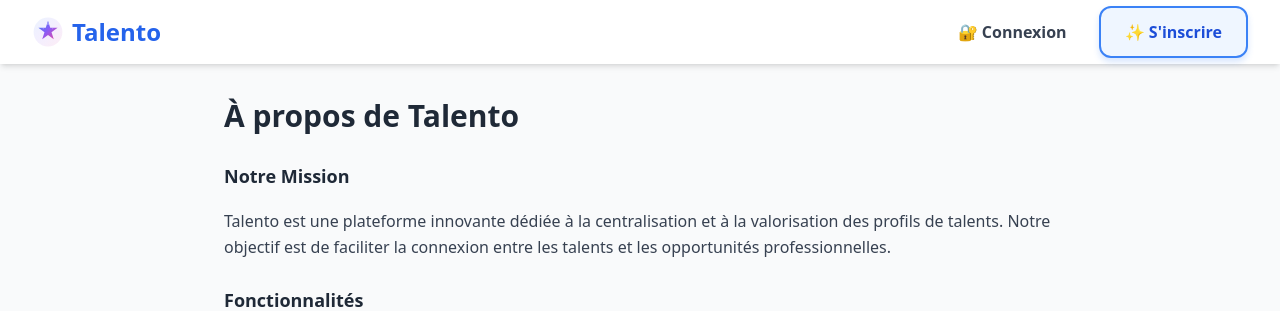
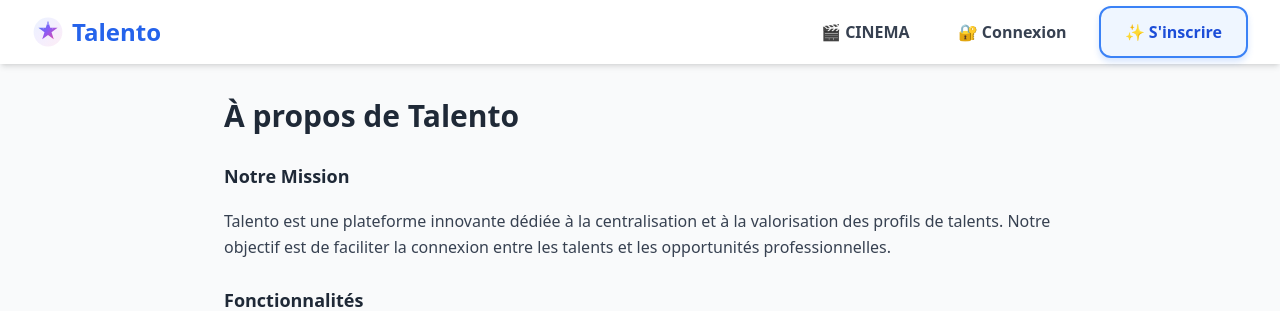
Before and after one commit to moa-digitalagency/Talento, a Flask app: page /about in a window 1280 px wide. Shown: the top 311 px of the page. Run offline with Flask 3, Linux system fonts and the light colour scheme; some libraries are stand-ins or nearby versions.

Commit message:
Add a link to the cinema registration page for users
Update base.html to include navigation links for cinema registration.

Replit-Commit-Author: Agent
Replit-Commit-Session-Id: 99e3f0d9-0d98-433e-bc39-aecaac8b5635
Replit-Commit-Checkpoint-Type: intermediate_checkpoint
Replit-Commit-Screenshot-Url: https://storage.googleapis.com/screenshot-production-us-central1/96b65034-fae2-4f21-8f31-650cea680654/99e3f0d9-0d98-433e-bc39-aecaac8b5635/XQy8tKB

```diff
--- a/app/templates/base.html
+++ b/app/templates/base.html
@@ -63,6 +63,10 @@
                     {% else %}
                         <!-- Desktop Navigation (Not Authenticated) -->
                         <div class="hidden md:flex items-center space-x-4">
+                            <a href="{{ url_for('cinema.register_talent') }}" class="px-4 py-2 text-gray-700 hover:text-orange-600 hover:bg-orange-50 rounded-lg transition-all font-semibold">
+                                <span>🎬</span>
+                                <span>CINEMA</span>
+                            </a>
                             <a href="{{ url_for('auth.login') }}" class="px-4 py-2 text-gray-700 hover:text-blue-600 hover:bg-blue-50 rounded-lg transition-all font-semibold">
                                 <span>🔐</span>
                                 <span>Connexion</span>
@@ -113,6 +117,10 @@
                         <span class="ml-2">Déconnexion</span>
                     </a>
                 {% else %}
+                    <a href="{{ url_for('cinema.register_talent') }}" class="block px-4 py-3 text-gray-700 hover:bg-orange-50 rounded-lg transition-all font-semibold">
+                        <span>🎬</span>
+                        <span class="ml-2">CINEMA</span>
+                    </a>
                     <a href="{{ url_for('auth.login') }}" class="block px-4 py-3 text-gray-700 hover:bg-blue-50 rounded-lg transition-all font-semibold">
                         <span>🔐</span>
                         <span class="ml-2">Connexion</span>
```
Also changed, not shown: 1 other file.
